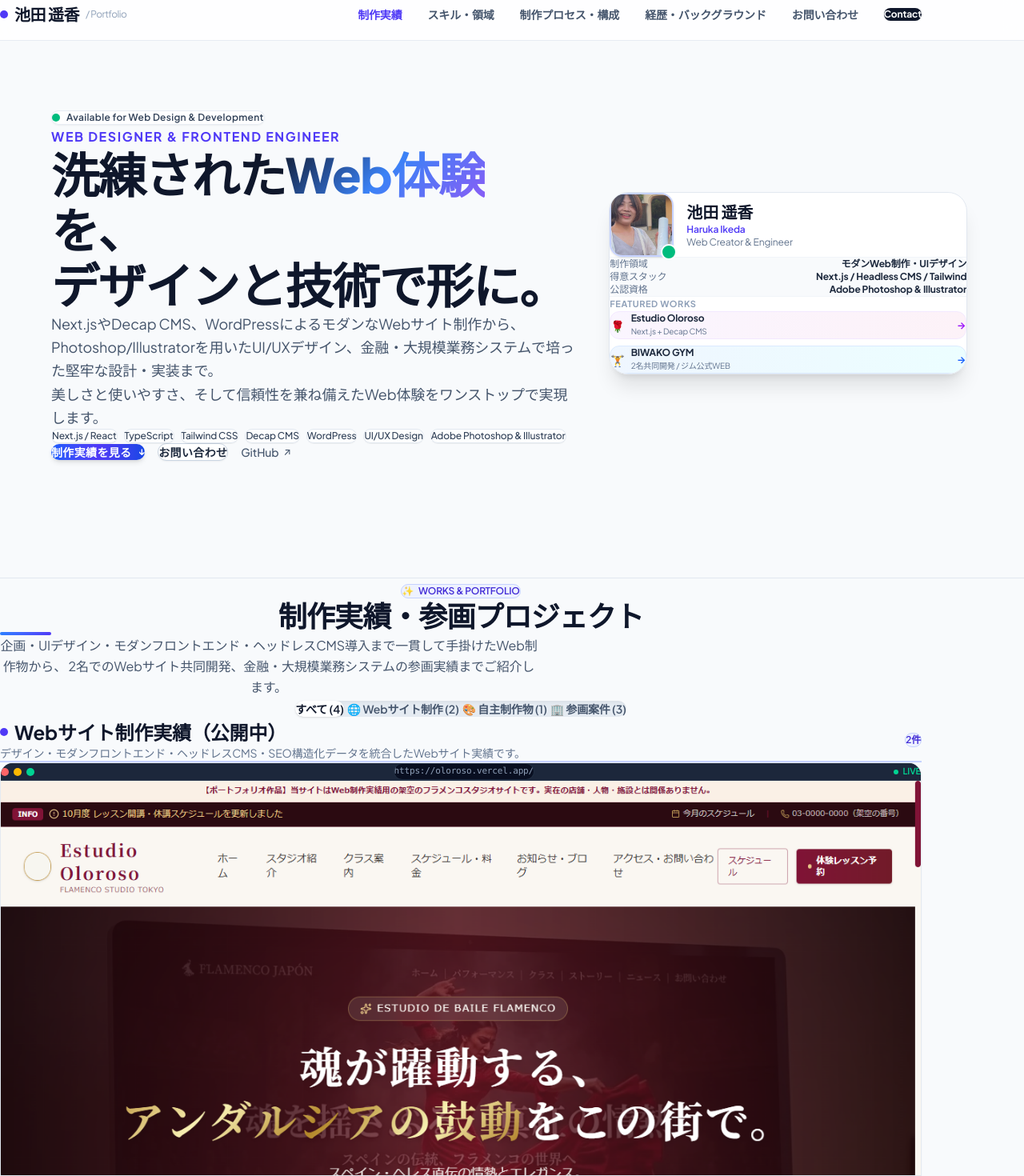
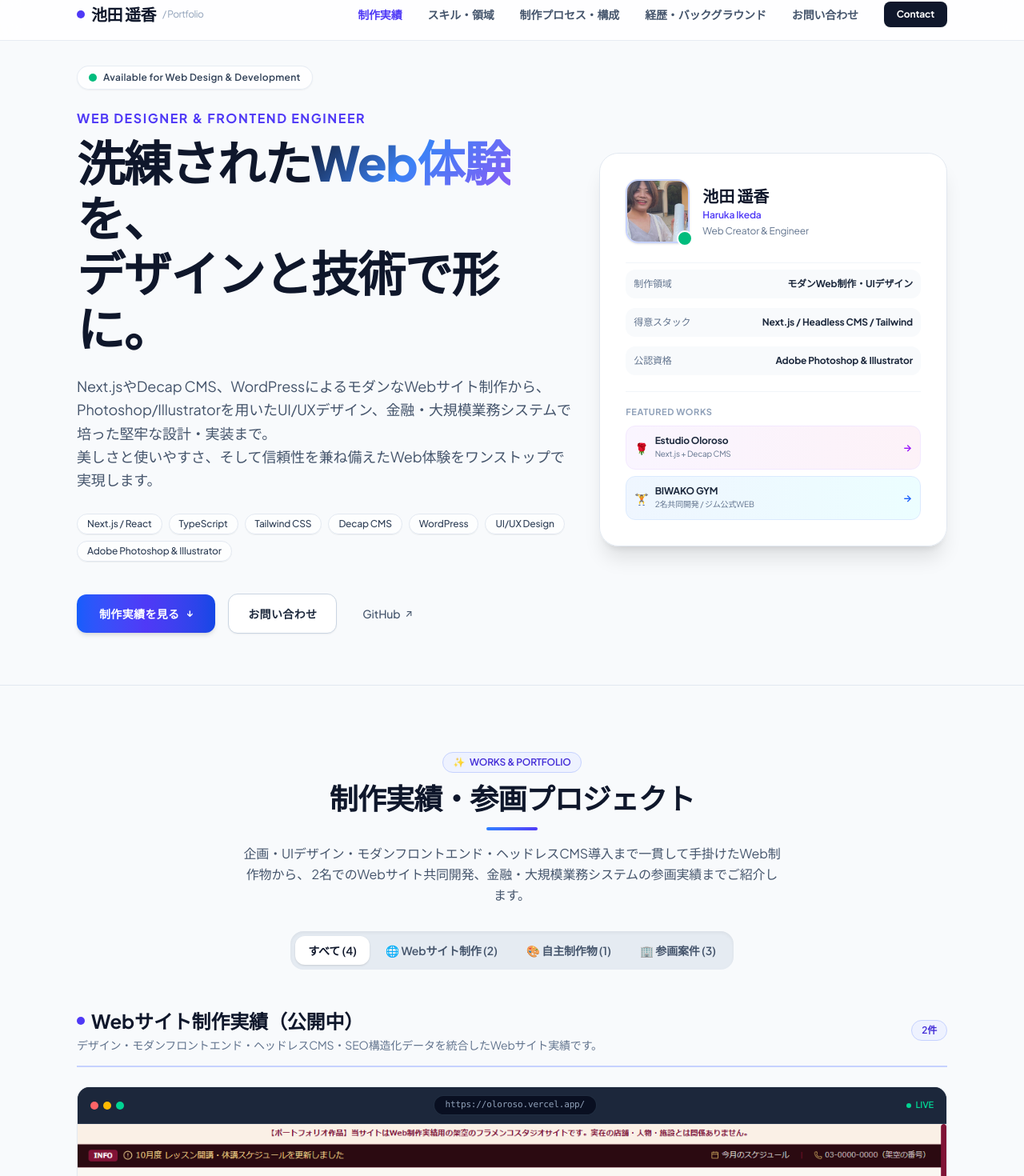
Before and after one commit to ikeda-haruka/ikeda-haruka.github.io, a React (Vite) app: page / in a window 1280 px wide. Shown: the part 14-1484 px from the top of the page at 80% size. Built offline with nearby package versions, Linux system fonts and the light colour scheme.

Commit message:
fix: 大画面モニターにおける各セクションの中央揃えを修正 (*リセットスタイルの競合解消と幅指定の最適化)

```diff
--- a/src/components/Architecture.tsx
+++ b/src/components/Architecture.tsx
@@ -280,8 +280,8 @@ function CorporatePaymentFlow() {
 
 export default function Architecture() {
   return (
-    <section className="bg-white py-20 border-t border-slate-200">
-      <div className="mx-auto max-w-6xl px-4 sm:px-6 lg:px-8">
+    <section className="bg-white py-20 border-t border-slate-200 w-full">
+      <div className="w-full mx-auto max-w-6xl px-4 sm:px-6 lg:px-8">
         <div className="mb-14 text-center">
           <div className="inline-flex items-center gap-1.5 px-3 py-1 rounded-full bg-blue-50 border border-blue-200 text-blue-700 text-xs font-semibold mb-3">
             <span>📐</span>
--- a/src/components/Contact.tsx
+++ b/src/components/Contact.tsx
@@ -10,8 +10,8 @@ export default function Contact() {
   };
 
   return (
-    <section className="py-20 bg-slate-50 border-t border-slate-200">
-      <div className="max-w-2xl mx-auto px-4 sm:px-6 lg:px-8">
+    <section className="py-20 bg-slate-50 border-t border-slate-200 w-full">
+      <div className="w-full max-w-2xl mx-auto px-4 sm:px-6 lg:px-8">
         <div className="text-center mb-14">
           <div className="inline-flex items-center gap-1.5 px-3 py-1 rounded-full bg-indigo-50 border border-indigo-200 text-indigo-700 text-xs font-semibold mb-3">
             <span>📫</span>
--- a/src/components/Experience.tsx
+++ b/src/components/Experience.tsx
@@ -60,8 +60,8 @@ const experienceData: Experience[] = [
 
 export default function Experience() {
   return (
-    <section className="py-20 bg-slate-50 border-t border-slate-200">
-      <div className="max-w-4xl mx-auto px-4 sm:px-6 lg:px-8">
+    <section className="py-20 bg-slate-50 border-t border-slate-200 w-full">
+      <div className="w-full max-w-4xl mx-auto px-4 sm:px-6 lg:px-8">
         <div className="text-center mb-14">
           <div className="inline-flex items-center gap-1.5 px-3 py-1 rounded-full bg-slate-200/80 text-slate-700 text-xs font-semibold mb-3">
             <span>💼</span>
--- a/src/components/Footer.tsx
+++ b/src/components/Footer.tsx
@@ -1,7 +1,7 @@
 export default function Footer() {
   return (
-    <footer className="bg-slate-50 border-t border-slate-200">
-      <div className="max-w-6xl mx-auto px-4 sm:px-6 lg:px-8 py-8">
+    <footer className="w-full bg-slate-50 border-t border-slate-200">
+      <div className="w-full max-w-6xl mx-auto px-4 sm:px-6 lg:px-8 py-8">
         <div className="flex flex-col sm:flex-row justify-between items-center">
           <div className="text-slate-600 text-sm">
             <p>© 2025 池田遥香. All rights reserved.</p>
--- a/src/components/Header.tsx
+++ b/src/components/Header.tsx
@@ -38,7 +38,7 @@ export default function Header({ onNavClick }: HeaderProps) {
 
   return (
     <header className="fixed top-0 w-full bg-white/80 backdrop-blur-md border-b border-slate-200/80 z-50 transition-all">
-      <nav className="max-w-6xl mx-auto px-4 sm:px-6 lg:px-8">
+      <nav className="w-full max-w-6xl mx-auto px-4 sm:px-6 lg:px-8">
         <div className="flex justify-between items-center h-16">
           <div className="text-slate-900 font-bold text-lg sm:text-xl tracking-tight">
             <button
--- a/src/components/Projects.tsx
+++ b/src/components/Projects.tsx
@@ -683,8 +683,8 @@ export default function Projects() {
   );
 
   return (
-    <section className="py-20 bg-slate-50 border-t border-slate-200">
-      <div className="max-w-6xl mx-auto px-4 sm:px-6 lg:px-8">
+    <section className="py-20 bg-slate-50 border-t border-slate-200 w-full">
+      <div className="w-full max-w-6xl mx-auto px-4 sm:px-6 lg:px-8">
         <div className="text-center mb-12">
           <div className="inline-flex items-center gap-1.5 px-3 py-1 rounded-full bg-indigo-50 border border-indigo-200 text-indigo-700 text-xs font-semibold mb-3">
             <span>✨</span>
--- a/src/components/Skills.tsx
+++ b/src/components/Skills.tsx
@@ -72,8 +72,8 @@ const skillsData: SkillCategory[] = [
 
 export default function Skills() {
   return (
-    <section className="py-20 bg-slate-50 border-t border-slate-200">
-      <div className="max-w-6xl mx-auto px-4 sm:px-6 lg:px-8">
+    <section className="py-20 bg-slate-50 border-t border-slate-200 w-full">
+      <div className="w-full max-w-6xl mx-auto px-4 sm:px-6 lg:px-8">
         <div className="text-center mb-14">
           <div className="inline-flex items-center gap-1.5 px-3 py-1 rounded-full bg-blue-50 border border-blue-200 text-blue-700 text-xs font-semibold mb-3">
             <span>🛠️</span>
--- a/src/index.css
+++ b/src/index.css
@@ -10,11 +10,6 @@
   --accent: #3b82f6;
 }
 
-* {
-  margin: 0;
-  padding: 0;
-  box-sizing: border-box;
-}
 
 html {
   scroll-behavior: smooth;
```
